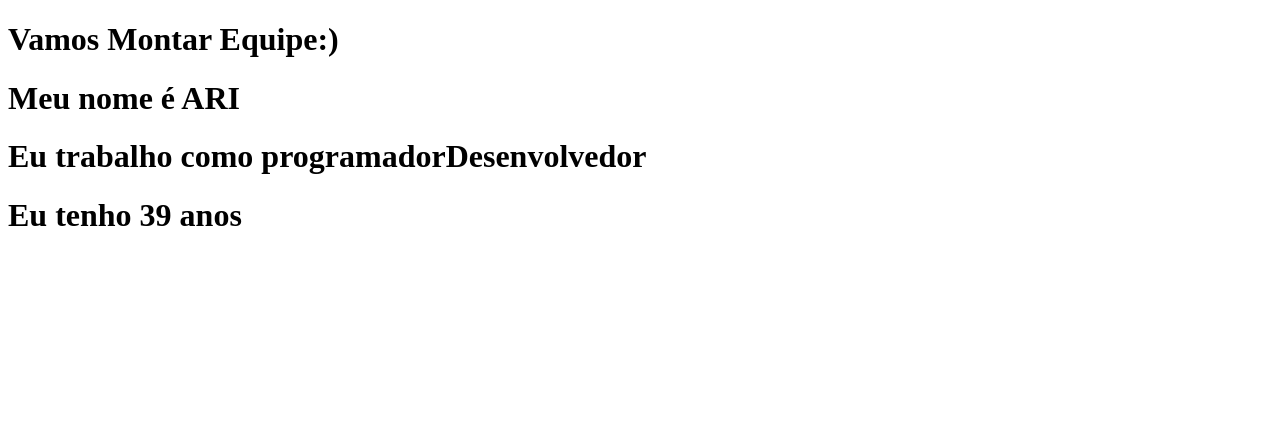
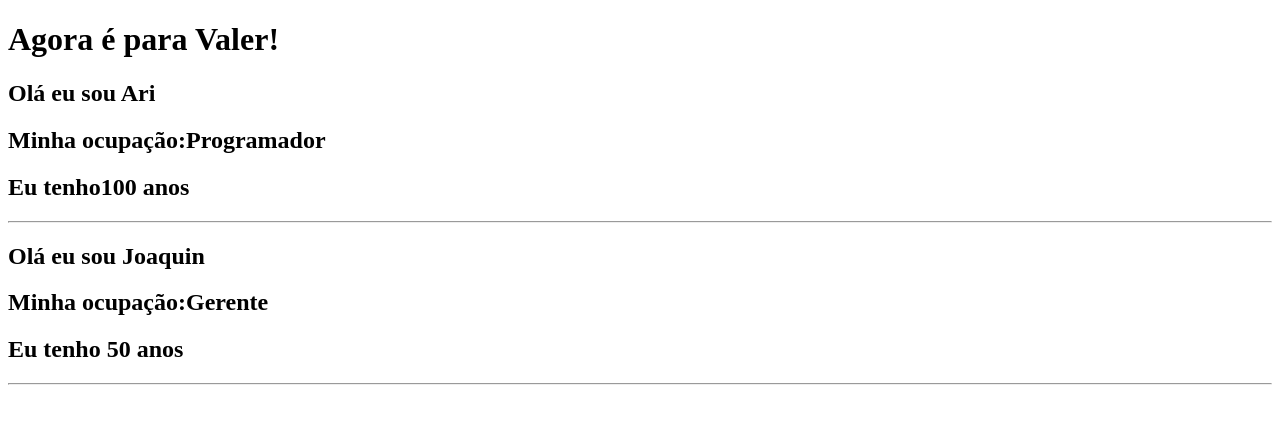
Before and after one commit to Ari-Neto-dev/myApp, a React (Create React App) app: page / in a window 1280 px wide. Shown: the top 424 px of the page. Built offline with nearby package versions, Linux system fonts and the light colour scheme.

Commit message:
use class componet

```diff
--- a/src/App.js
+++ b/src/App.js
@@ -1,29 +1,39 @@
-import React from "react";
-const Equipe=(props)=>{
-  return(
-    <div>
-      <Exclusivo nome={props.nome} cargo={props.cargo} idade={props.idade}/>
-    </div>
-  )
+import React, {Component} from "react";
+
+
+class Equipe extends Component{
+  render(){
+    return(
+      <div>
+        <Sobre nome={this.props.nome} cargo={this.props.cargo} idade={this.props.idade}/>
+        <hr/>
+      </div>
+    )
+  }
 }
 
-  const Exclusivo=(props)=>{
+class Sobre extends Component{
+  render(){
     return(
       <div>
-      <h1>Meu nome é {props.nome}</h1>
-      <h1>Eu trabalho como programador{props.cargo}</h1>
-      <h1>Eu tenho {props.idade} anos</h1>
+        <h2>Olá eu sou{this.props.nome} </h2>
+        <h2>Minha ocupação:{this.props.cargo}</h2>
+        <h2>Eu tenho{this.props.idade} anos</h2>
+
+
       </div>
-    )
-
-  }
+    );
+}
+}
 
 
 export default function App() {
   return (
     <div>
-      <h1>Vamos Montar Equipe:)</h1>
-     <Equipe nome="ARI" cargo="Desenvolvedor" idade="39"/>
+      <h1>Agora é para Valer!</h1>
+      <Equipe nome=" Ari" cargo="Programador" idade="100"/>
+      <Equipe nome=" Joaquin" cargo="Gerente" idade=" 50"/>
+
     </div>
   );
 }
```
